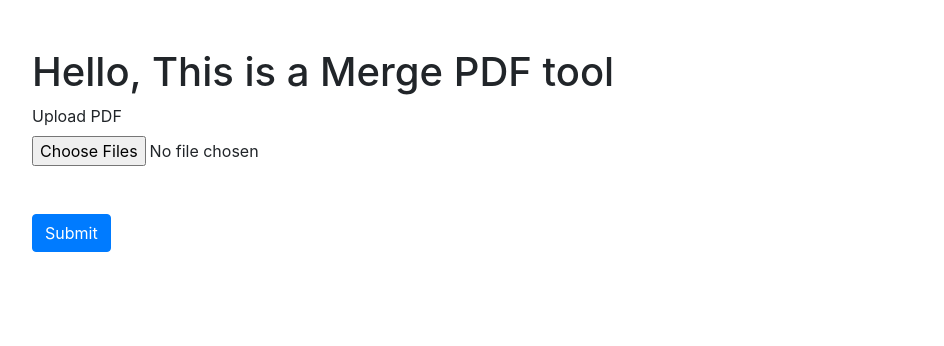
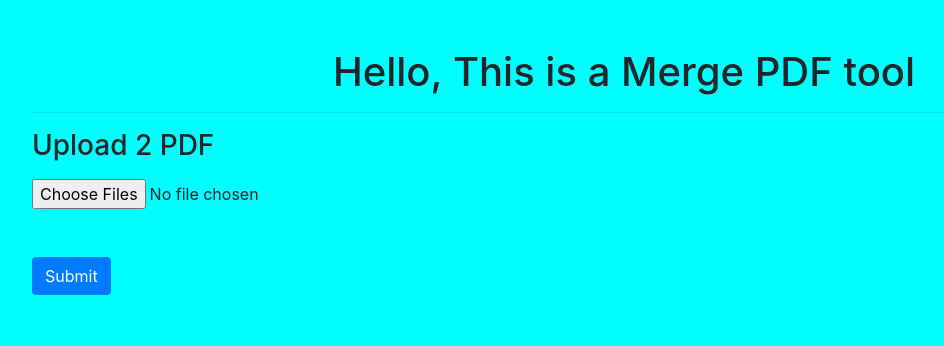
Before and after one commit to harshit-paneri/PDF-Merge, a website: page template/index.html in a window 1280 px wide. Shown: the whole page, without its empty margins (16-960 px from the left). Drawn offline with nearby package versions, Linux system fonts and the light colour scheme.

Commit message:
frontend change

```diff
--- a/template/index.html
+++ b/template/index.html
@@ -9,6 +9,12 @@
   <!-- Bootstrap CSS -->
   <link rel="stylesheet" href="https://cdn.jsdelivr.net/npm/bootstrap@4.6.2/dist/css/bootstrap.min.css"
     integrity="sha384-xOolHFLEh07PJGoPkLv1IbcEPTNtaed2xpHsD9ESMhqIYd0nLMwNLD69Npy4HI+N" crossorigin="anonymous">
+  <!-- <link rel="stylesheet" href="style.css"> -->
+  <style>
+    body {
+      background-color: aqua;
+    }
+  </style>
 
   <title>Merge PDF</title>
 </head>
@@ -16,9 +22,10 @@
 <body>
   <div class="Container my-5 mx-5">
     <form method="post" action="/merge" enctype="multipart/form-data">
-      <h1>Hello, This is a Merge PDF tool </h1>
-      <div class="form-group">
-        <label for="exampleFormControlFile1">Upload PDF</label>
+      <h1 style="text-align: center;">Hello, This is a Merge PDF tool </h1>
+      <hr>
+      <div class="form-group" >
+        <label for="exampleFormControlFile1"><h3>Upload 2 PDF</h3></label>
         <input type="file" name="pdfs" class="form-control-file" id="exampleFormControlFile1" multiple accept=".pdf">
         <input class="btn btn-primary my-5" type="submit" value="Submit">
       </div>
```
Also changed, not shown: main.js (line endings or trailing spaces).
